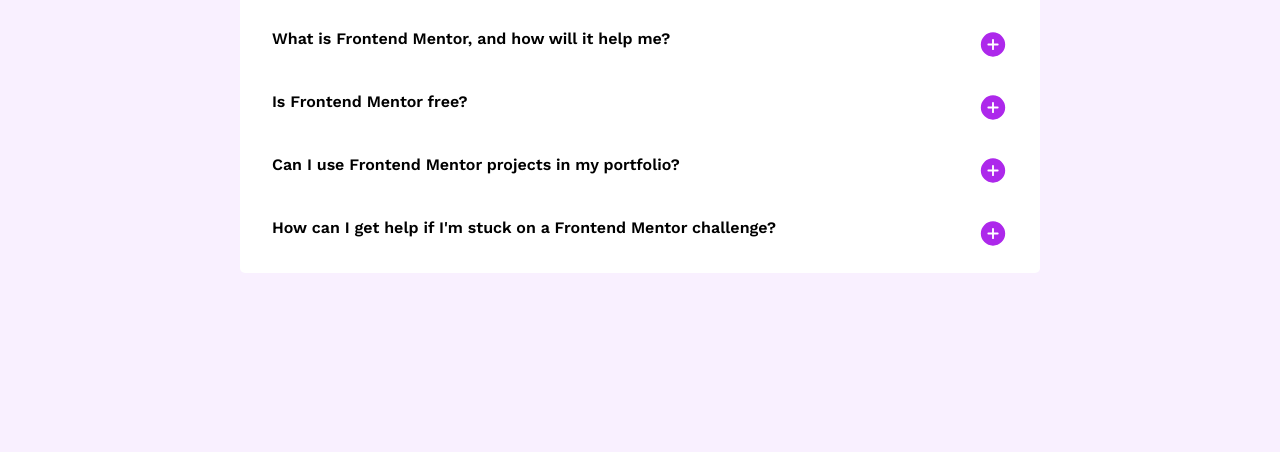
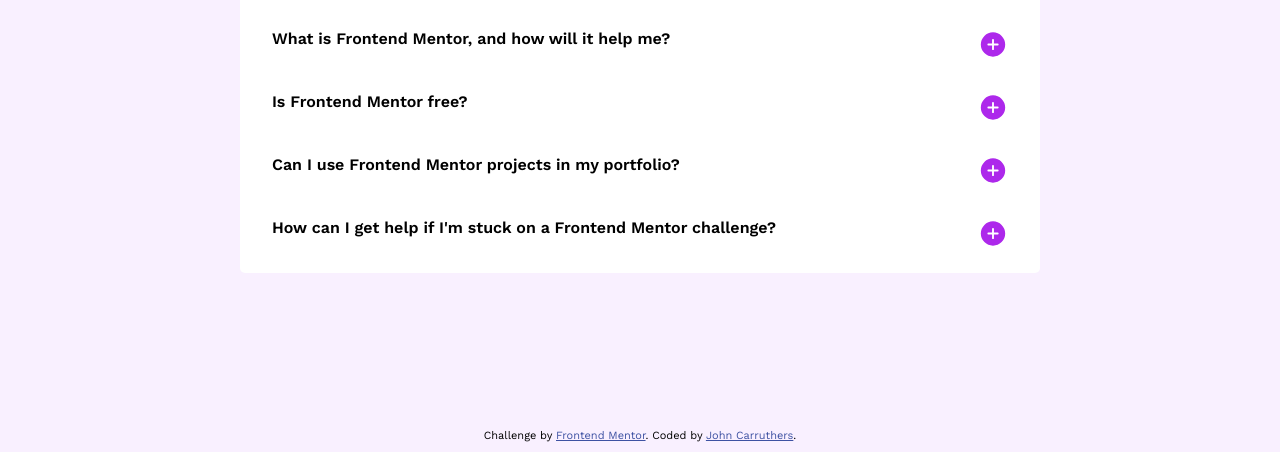
Before and after one commit to techyjc/faq-accordion-main, a plain HTML site: page index.html in a window 1280 px wide. Shown: the part 348-800 px from the top of the page. Drawn offline with nearby package versions, Linux system fonts and the light colour scheme.

Commit message:
Accordion

```diff
--- a/css/style.css
+++ b/css/style.css
@@ -26,7 +26,8 @@ html {
 body {
     font-family: var(--ff);
     margin: 0px;
-
+    position: relative;
+    overflow: hidden;
 }
 
 /* .grid {
--- a/index.html
+++ b/index.html
@@ -18,7 +18,10 @@
     .attribution {
       font-size: 11px;
       text-align: center;
-      display: none;
+      /* display: none; */
+      position: absolute;
+      bottom: 10px;
+      min-width: 100%
     }
 
     .attribution a {
@@ -77,10 +80,10 @@
 
       </div>
   </main>
-  <!-- <div class="attribution">
+  <div class="attribution">
     Challenge by <a href="https://www.frontendmentor.io?ref=challenge" target="_blank">Frontend Mentor</a>.
-    Coded by <a href="#">Your Name Here</a>.
-  </div> -->
+    Coded by <a href="#">John Carruthers</a>.
+  </div>
 </body>
 
 </html>
```
